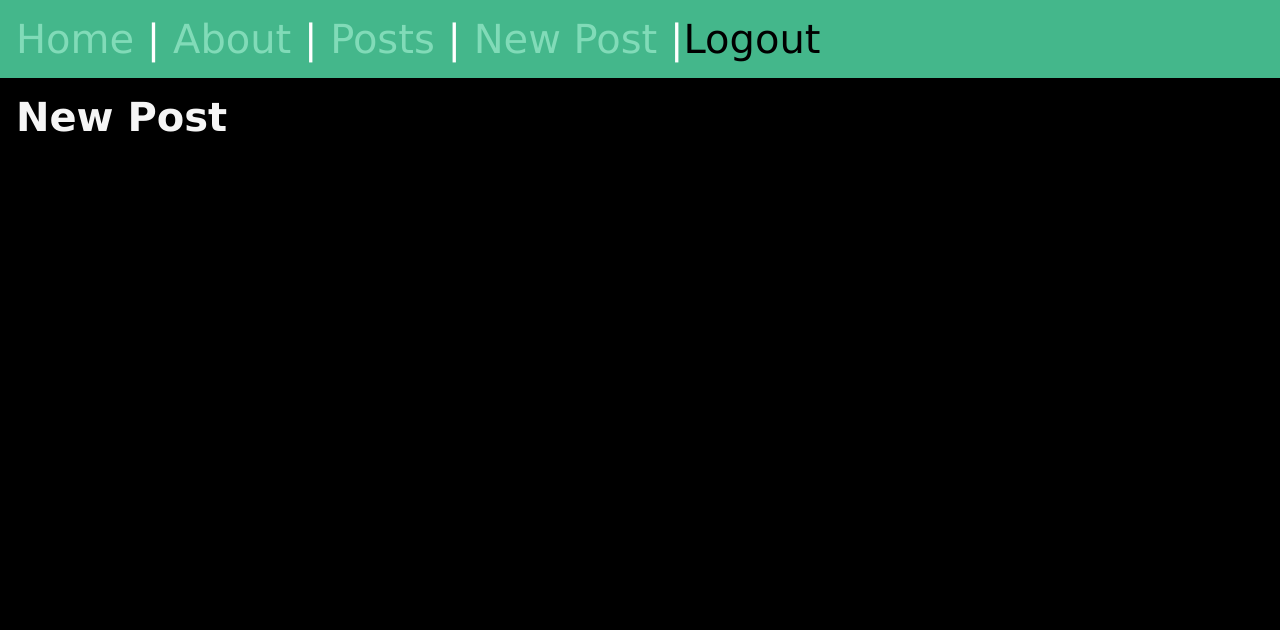
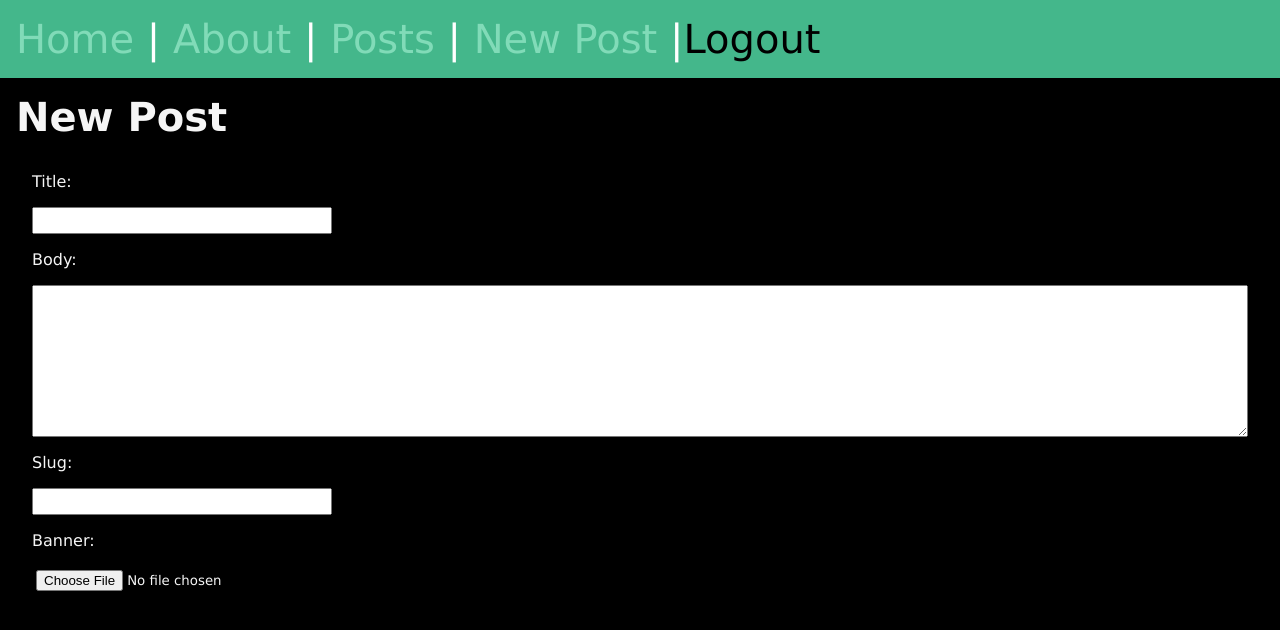
Before and after one commit to rorisangputu/PythonWDjango, a Django app: page /posts/new-post/ in a window 1280 px wide. Shown: the top 630 px of the page. Run offline with Django 4.2, Linux system fonts and the light colour scheme; a user stored in the database is signed in.

Commit message:
adding form

```diff
--- a/Lesson03/myproject/posts/templates/posts/post_new.html
+++ b/Lesson03/myproject/posts/templates/posts/post_new.html
@@ -5,5 +5,6 @@
 {% block content %}
   <section>
     <h1>New Post</h1>
+    <form class="form-with-validation" action="" method="post">{{ form }}</form>
   </section>
 {% endblock %}
```
